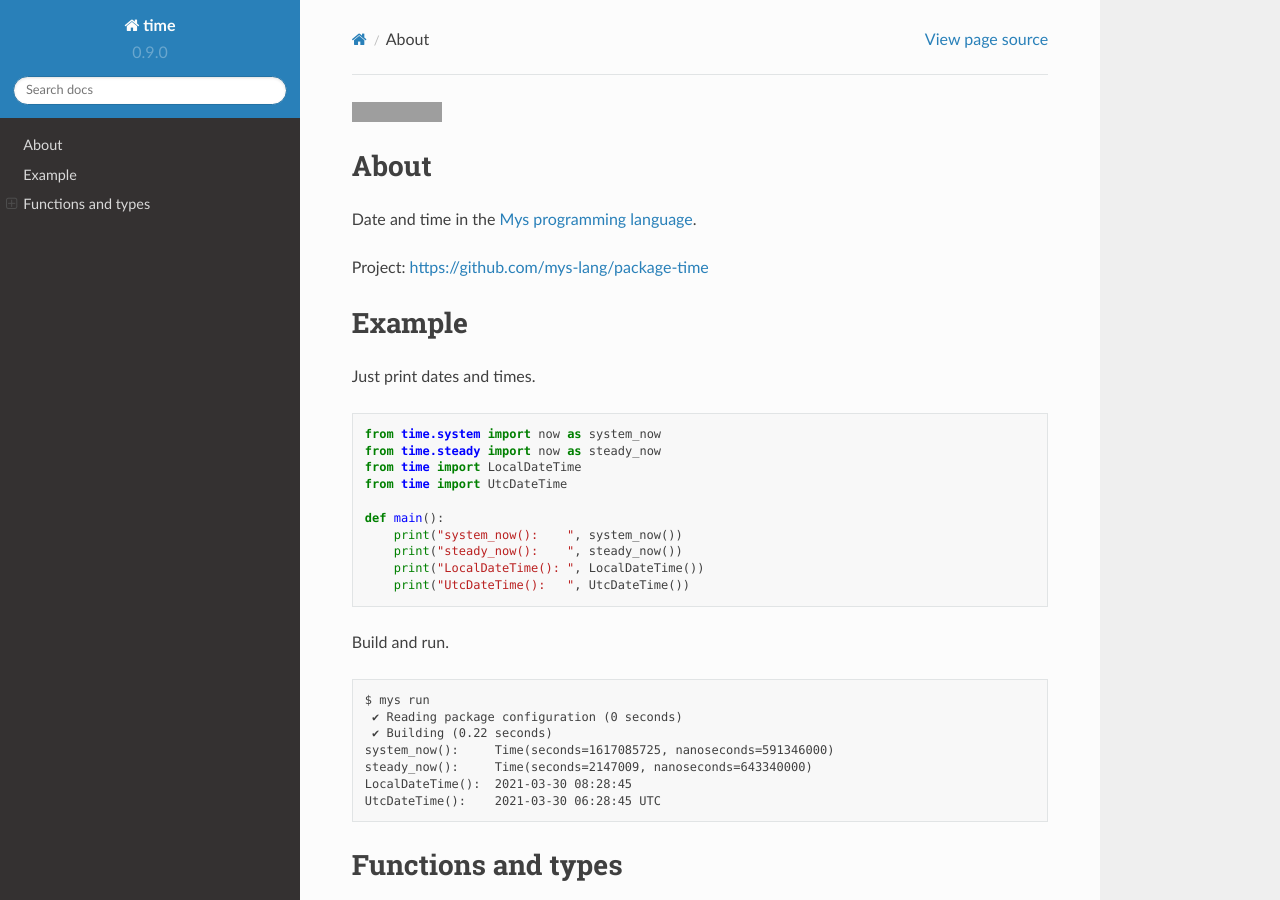
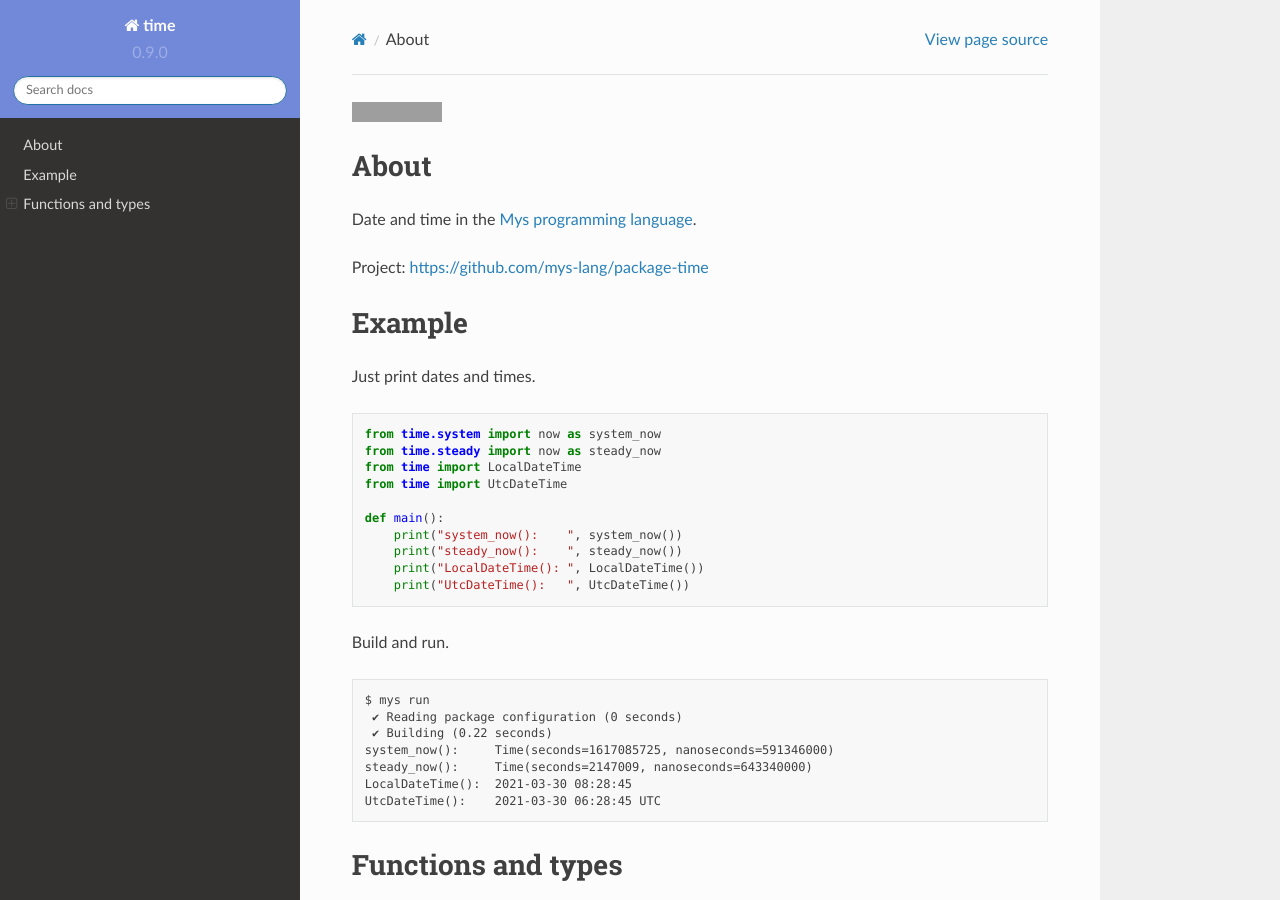
Before and after one commit to mys-lang/package-time, a Sphinx documentation site: the page built from doc/index.rst, in a window 1280 px wide and 900 px high. Built offline with Sphinx 7.4.7 and the Read the Docs theme 2.0.0, drawn with Linux system fonts in a browser that asks for light colours; grey boxes are pictures that could not be loaded.

Commit message:
Documentation.

```diff
--- a/doc/conf.py
+++ b/doc/conf.py
@@ -52,6 +52,10 @@ exclude_patterns = []
 #
 html_theme = 'sphinx_rtd_theme'
 
+html_theme_options = {
+    'style_nav_header_background': '#7289da'
+}
+
 # Add any paths that contain custom static files (such as style sheets) here,
 # relative to this directory. They are copied after the builtin static files,
 # so a file named "default.css" will overwrite the builtin "default.css".
```
